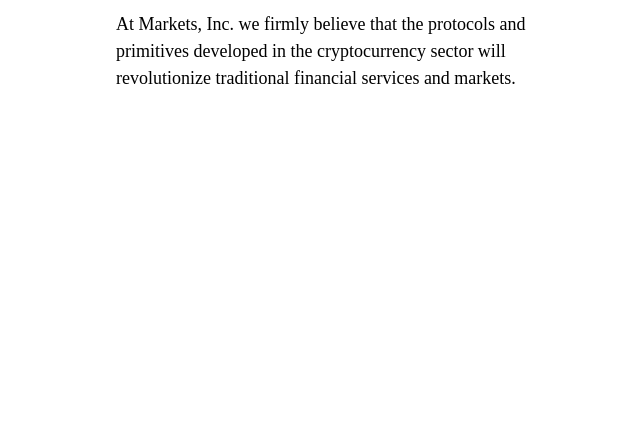
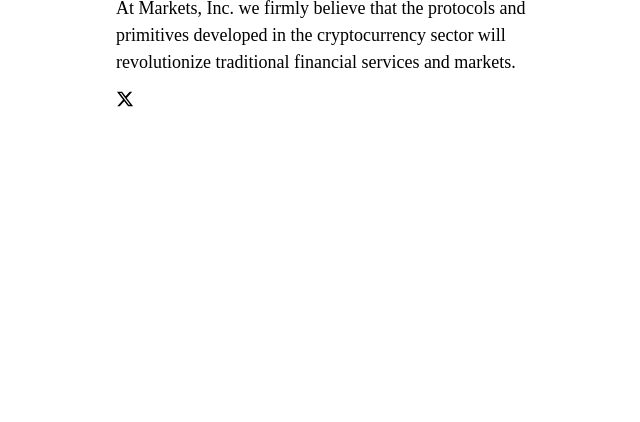
Before and after one commit to decanus/markets.inc, a plain HTML site: page index.html in a window 1280 px wide. Shown: the part 378-800 px from the top of the page, without its empty margins (299-939 px from the left). Drawn offline with nearby package versions, Linux system fonts and the light colour scheme.

Commit message:
Add files via upload

```diff
--- a/index.html
+++ b/index.html
@@ -15,6 +15,11 @@
     <div class="w500max">
         <h1 class="title">Markets, Inc.</h1>
         <p>At Markets, Inc. we firmly believe that the protocols and primitives developed in the cryptocurrency sector will revolutionize traditional financial services and markets.</p>
+        <p>
+            <a href="https://x.com/marketsincorp">
+                <svg xmlns="http://www.w3.org/2000/svg" class="icon" viewBox="0 0 512 512"><!--!Font Awesome Free 6.6.0 by @fontawesome - https://fontawesome.com License - https://fontawesome.com/license/free Copyright 2024 Fonticons, Inc.--><path d="M389.2 48h70.6L305.6 224.2 487 464H345L233.7 318.6 106.5 464H35.8L200.7 275.5 26.8 48H172.4L272.9 180.9 389.2 48zM364.4 421.8h39.1L151.1 88h-42L364.4 421.8z"></path></svg>
+            </a>
+        </p>
     </div>
 </main>
 </body>
--- a/styles.css
+++ b/styles.css
@@ -27,8 +27,9 @@ body {
     text-align: center;
 }
 
-footer {
-    border-top: 1px solid #888;
+.icon {
+    margin-top: 14px;
+    height: 18px;
 }
 
 .link:link { color: #0000EE; }
```
